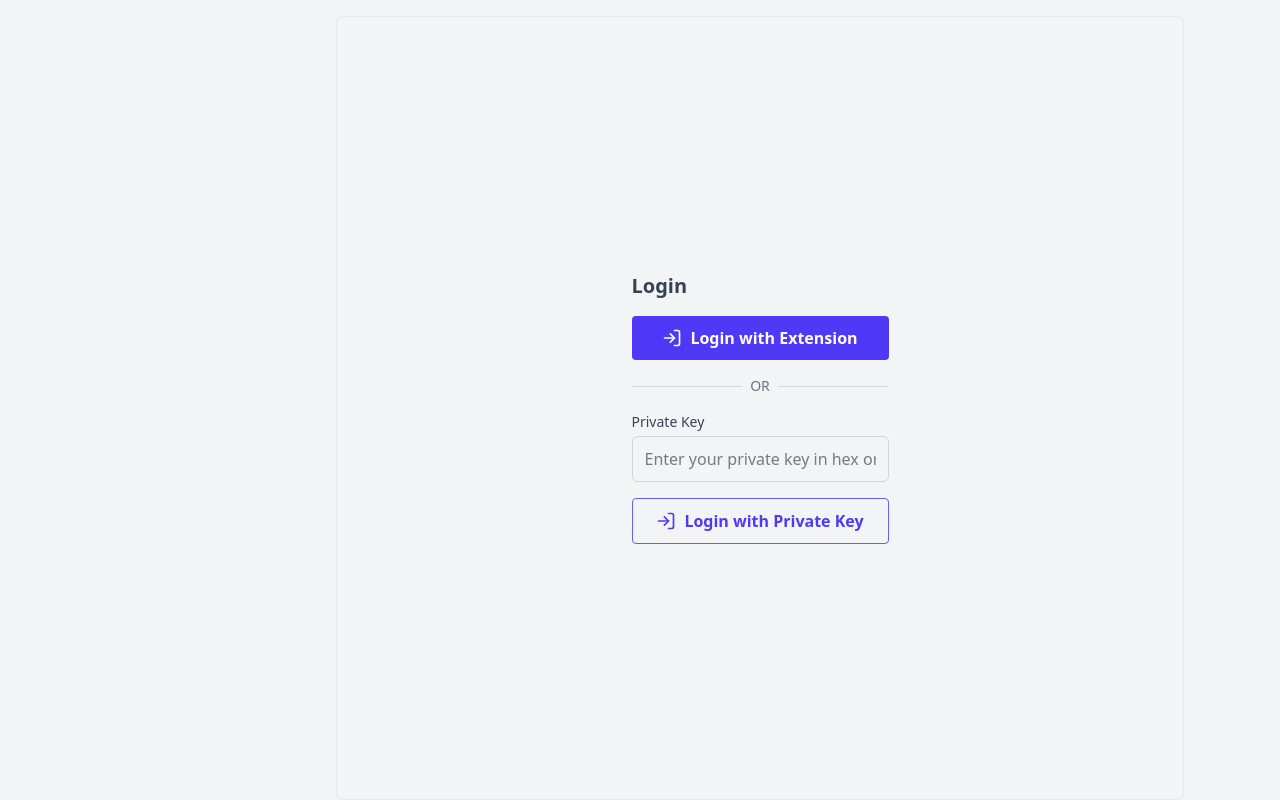
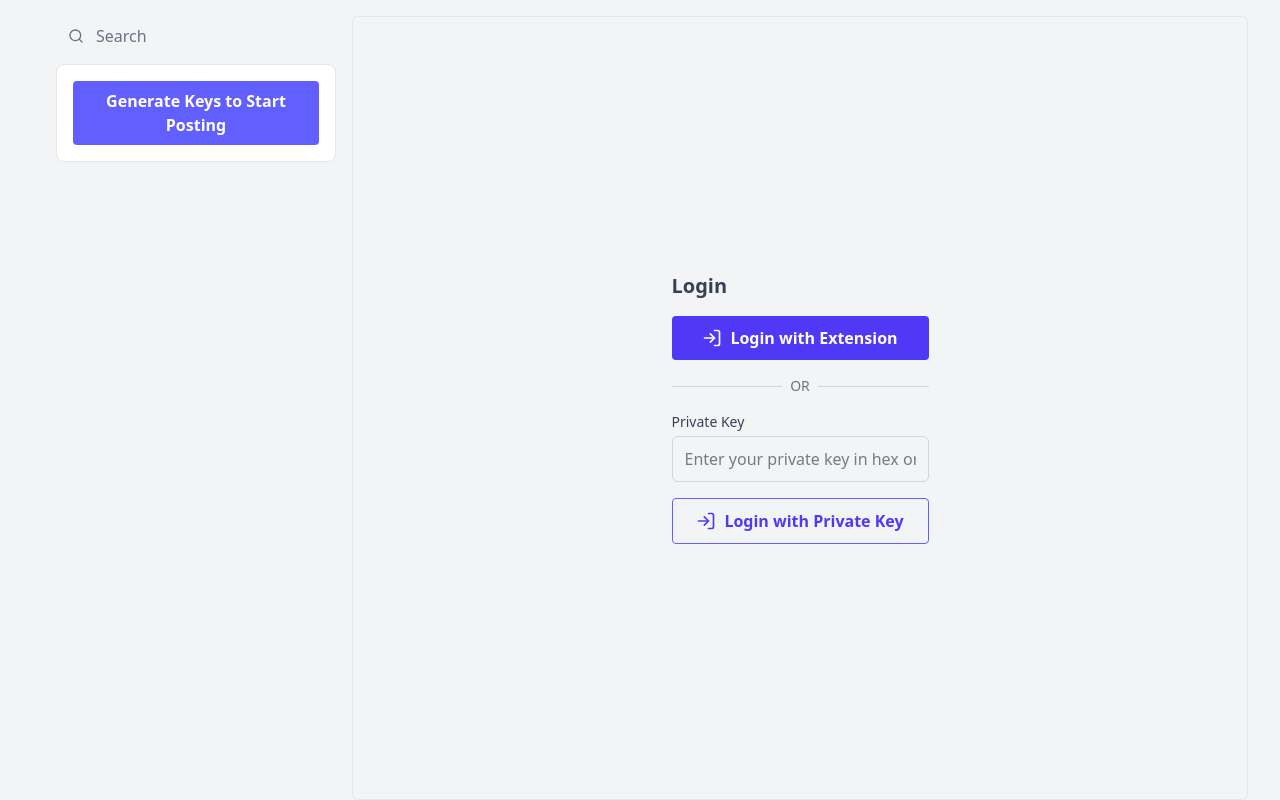
Before and after one commit to minagishl/nostro, a Next.js app: page / in a window 1280 px wide. Built offline with nearby package versions, Linux system fonts and the light colour scheme; what nostr-tools would draw is missing.

Commit message:
style: refine left sidebar design

```diff
--- a/src/app/page.tsx
+++ b/src/app/page.tsx
@@ -1,14 +1,12 @@
 'use client';
 
 import { Layout } from '@/components/layout/Layout';
-import { PostForm } from '@/components/nostr/PostForm';
 import { Timeline } from '@/components/nostr/Timeline';
 
 export default function Home() {
   return (
     <Layout>
       <div className="flex flex-col space-y-6">
-        <PostForm />
         <Timeline />
       </div>
     </Layout>
--- a/src/components/layout/Layout.tsx
+++ b/src/components/layout/Layout.tsx
@@ -5,6 +5,7 @@ import { useNostrStore } from '@/store/useNostrStore';
 import { LoginForm } from '@/components/nostr/LoginForm';
 import { usePathname } from 'next/navigation';
 import { tv } from 'tailwind-variants';
+import { PostForm } from '@/components/nostr/PostForm';
 
 const link = tv({
   base: 'flex items-center gap-2 rounded-lg p-2 text-gray-600 hover:text-gray-900 dark:text-gray-300 dark:hover:text-gray-100',
@@ -38,10 +39,20 @@ export const Layout: React.FC<{ children: React.ReactNode }> = ({ children }) =>
 
   return (
     <div className="min-h-screen bg-gray-100 dark:bg-gray-900">
-      <div className="mx-auto max-w-6xl px-4 sm:px-6 lg:px-8">
+      <div className="mx-auto max-w-7xl px-4 sm:px-6 lg:px-8">
         <div className="flex w-full">
-          <aside className="sticky top-0 h-dvh w-60 shrink-0 overflow-y-auto px-6 py-8">
-            <nav className="space-y-2"></nav>
+          <aside className="sticky top-0 h-dvh w-80 shrink-0 overflow-y-auto px-6 py-8 pt-4 pr-4">
+            <nav className="space-y-2">
+              <div className="relative">
+                <Search className="absolute top-1/2 left-3 h-4 w-4 -translate-y-1/2 text-gray-500 dark:text-gray-400" />
+                <input
+                  type="text"
+                  placeholder="Search"
+                  className="w-full rounded-md bg-gray-100 py-2 pr-2 pl-10 text-gray-900 placeholder-gray-500 focus:ring-2 focus:ring-indigo-500 focus:outline-none dark:bg-gray-800 dark:text-gray-100 dark:placeholder-gray-400"
+                />
+              </div>
+              <PostForm />
+            </nav>
           </aside>
           <main className="mt-4 flex-1 overflow-y-auto rounded-md border border-gray-200 py-4 dark:border-gray-700">
             <div className={!publicKey ? 'flex h-full items-center justify-center' : 'w-full'}>
@@ -49,7 +60,7 @@ export const Layout: React.FC<{ children: React.ReactNode }> = ({ children }) =>
             </div>
           </main>
           {publicKey && (
-            <aside className="sticky top-0 h-dvh w-60 shrink-0 overflow-y-auto px-6 py-8">
+            <aside className="sticky top-0 h-dvh w-80 shrink-0 overflow-y-auto px-6 py-8">
               <nav className="space-y-2">
                 {menuItems.map((item) => (
                   <Link
```
